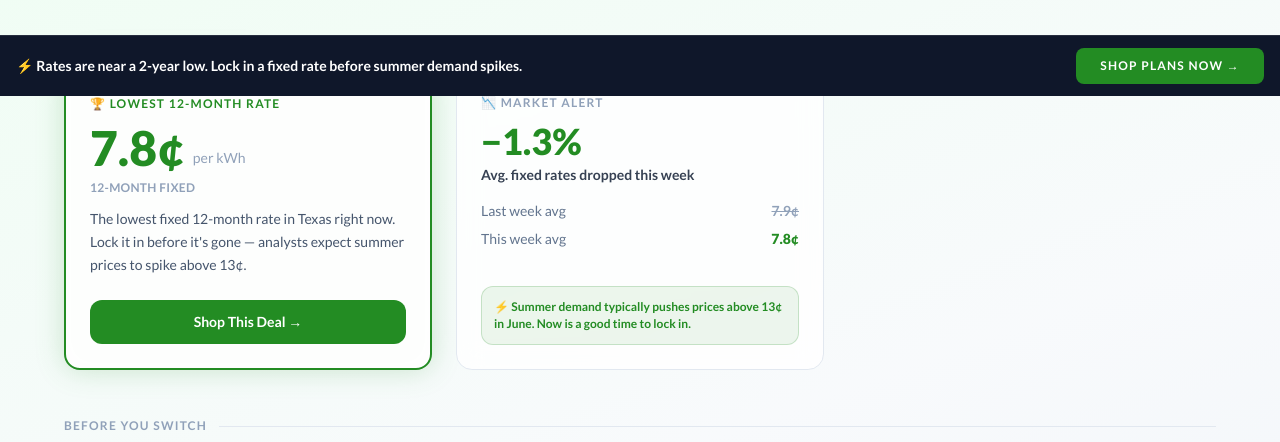
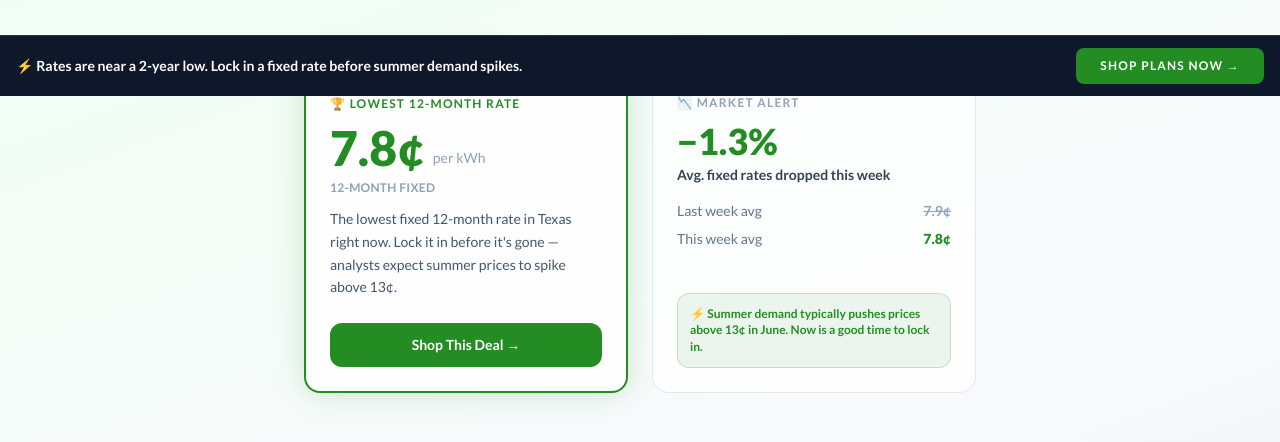
Before and after one commit to Agrawalm1/bestpwr, a Next.js app: page / in a window 1280 px wide. Shown: the part 765-1207 px from the top of the page. Built offline with nearby package versions, Linux system fonts and the light colour scheme.

Commit message:
Center best rate and market alert tiles

```diff
--- a/src/components/BentoGrid.tsx
+++ b/src/components/BentoGrid.tsx
@@ -114,7 +114,7 @@
         {/* ── Section 1: Today's Best Rates ── */}
         <div>
           <SectionLabel>Today&apos;s Best Rates</SectionLabel>
-          <div className="grid grid-cols-1 sm:grid-cols-3 gap-6">
+          <div className="grid grid-cols-1 sm:grid-cols-2 gap-6 max-w-2xl mx-auto">
             <DealCard
               featured
               badge="Price Dropped Today"
```
